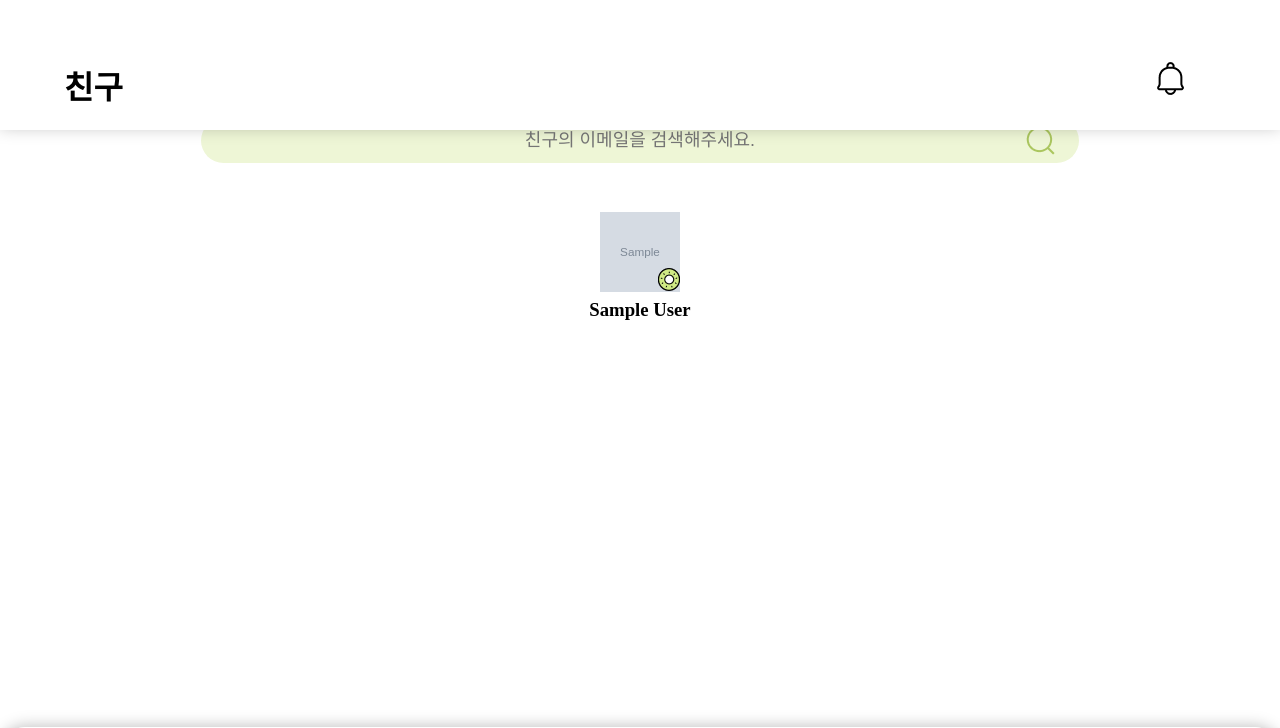
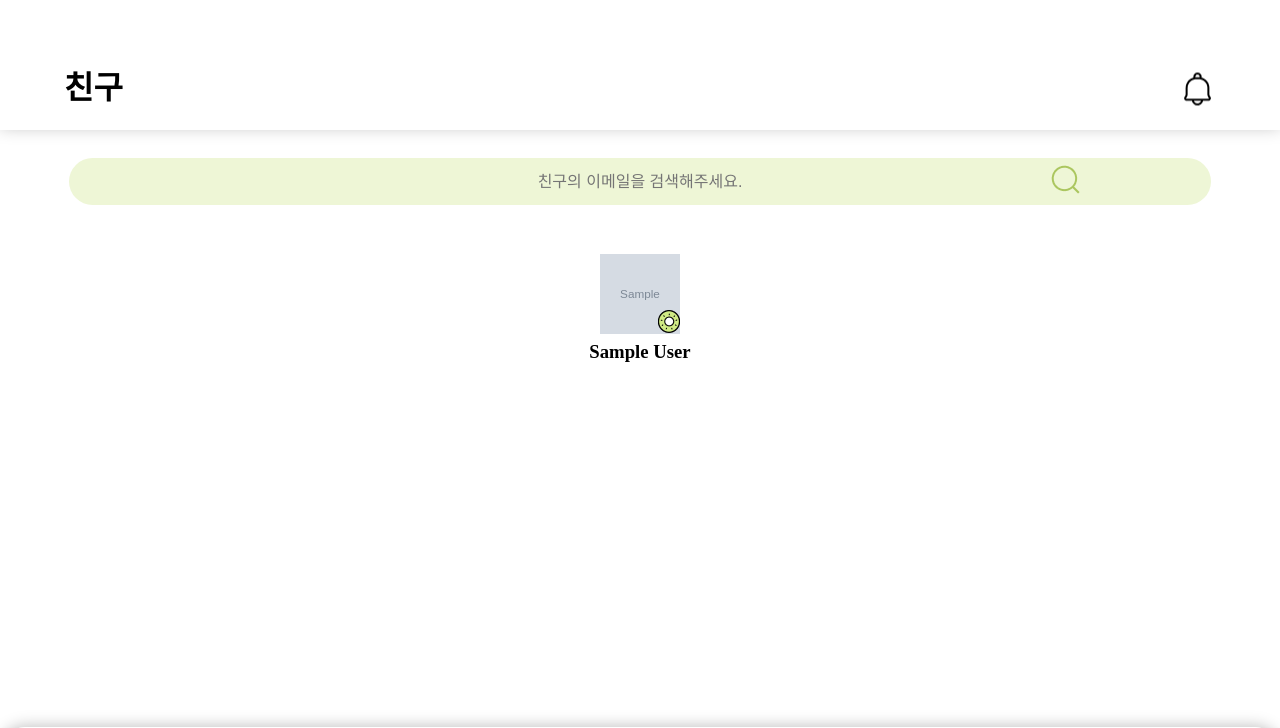
Before and after one commit to gimhanul/KIWE-server, a Django app: page /friends/ in a window 1280 px wide. Shown: the top 728 px of the page. Run offline with Django 3.2, Linux system fonts and the light colour scheme; a user stored in the database is signed in; tables that the repository leaves empty hold one stand-in row (values such as "Sample post"); grey boxes marked "Sample" are stand-in pictures; some libraries are stand-ins or nearby versions.

Commit message:
Docs: frontend
remove <br> tag

```diff
--- a/static/css/friends.css
+++ b/static/css/friends.css
@@ -3,6 +3,7 @@ ul {
     list-style: none;
     padding-left: 0;
     vertical-align: 0;
+    padding-bottom: 9%;
 }
 
 li {
@@ -13,9 +14,8 @@ li {
 
 #bell {
     position: absolute;
-    top:60px;
-    left:90%;
-    right: 20%
+    right: 5%;
+    transform: translateY(-50%);
 }
 
 
@@ -48,25 +48,26 @@ li {
 
 /*search*/
 .search {
-    position: relative
+    padding-top: 130px;
+    top: 0;
+    position: relative;
 }
 
 #s {
-    width: 60%;
+    width: 90%;
     height: 45px;
-    padding: 0px 60px 0px 60px;
     margin: 20px auto;
     border-radius: 100px;
     border: 0;
     background-color: #EEF6D6;
-    font-size: 18px;
+    font-size: 1rem;
     text-align: center;
 }
 
 .search > div {
     position: absolute;
-    top:30%;
-    left:80%;
+    top: 155px;
+    right: 18%;
 }
 
 .search > div > button {
--- a/templates/friends.html
+++ b/templates/friends.html
@@ -18,9 +18,6 @@
         <a href="{% url 'notification' %}"><img id="bell" src="{% static 'images/bell.png' %}"></a>
       </div>
       <center>
-        <br><br>
-        <br><br><br>
-
         <div class="search">
           <input type="text" id="s" placeholder="친구의 이메일을 검색해주세요.">
           <div>
@@ -160,5 +157,18 @@ function push(dt) {
         data: JSON.stringify(data),
         async: false,
     });
+
+    if (dt == 'push') {
+      document.getElementById("result").style.display = 'none';
+      const friend = document.getElementsByClassName("friend")
+      for (var i = 0; i < friend.length; i++) {
+          friend[i].style.display = 'inline';
+      }
+    }
+    else if (dt == 'delete') {
+      closePopup(push);
+      window.location.reload()
+    }
+
 }
 </script>
--- a/templates/index.html
+++ b/templates/index.html
@@ -5,6 +5,7 @@
         <title>kiwe</title>
         <link rel="stylesheet" href="{% static 'css/button.css' %}">
         <link rel="stylesheet" href="{% static 'css/index.css' %}">
+        <link rel="shortcut icon" type="image/x-icon" href="{% static 'images/kiwe.ico' %}" />
         <meta charset="UTF-8">
         <meta http-equiv="X-UA-Compatible" content="IE=edge">
         <meta name="viewport" content="width=device-width, initial-scale=1.0">
--- a/templates/kiwe.html
+++ b/templates/kiwe.html
@@ -12,7 +12,8 @@
   <body>
     <form name="main" action="{% url 'kiwe' %}" method="post">
     {% csrf_token %}
-      <br><br><br>
+      <br><br><br><br>
+      <br><br><br><br>
       <center>
       <img src="{% static 'images/kiwe.png' %}"><br><br>
       <button id="start">시작하기</button>
--- a/templates/memory.html
+++ b/templates/memory.html
@@ -1,5 +1,5 @@
 <!DOCTYPE html>
-<html lang="en">
+<html lang="ko">
 <head>
     {% load static %}
     <meta charset="UTF-8">
--- a/templates/profile.html
+++ b/templates/profile.html
@@ -1,5 +1,5 @@
 <!DOCTYPE html>
-<html lang="en">
+<html lang="ko">
 <head>
     {% load static %}
     <meta charset="UTF-8">
--- a/templates/profileCreate.html
+++ b/templates/profileCreate.html
@@ -1,6 +1,6 @@
 <!DOCTYPE html>
 {% load static %}
-<html lang="en">
+<html lang="ko">
 <head>
     <meta charset="UTF-8">
     <meta http-equiv="X-UA-Compatible" content="IE=edge">
--- a/templates/profileEdit.html
+++ b/templates/profileEdit.html
@@ -1,6 +1,6 @@
 <!DOCTYPE html>
 {% load static %}
-<html lang="en">
+<html lang="ko">
 <head>
     <meta charset="UTF-8">
     <meta http-equiv="X-UA-Compatible" content="IE=edge">
--- a/templates/setting.html
+++ b/templates/setting.html
@@ -14,8 +14,7 @@
         <h1>설정</h1>
       </div>
 
-      <div>
-        <br><br><br><br><br><br><br><br>
+      <div id="contents">
         <form name="setting" action="{% url 'setting' %}" method="post">
         {% csrf_token %}
           <div id='settinglist'>
```
Also changed, not shown: static/css/memories.css (+33 -2 lines), static/css/notification.css (+9 -2 lines), static/css/setting.css (+7 -0 lines), templates/memories.html (+2 -37 lines), templates/notification.html (+2 -6 lines), static/images/kiwe.ico (added).
